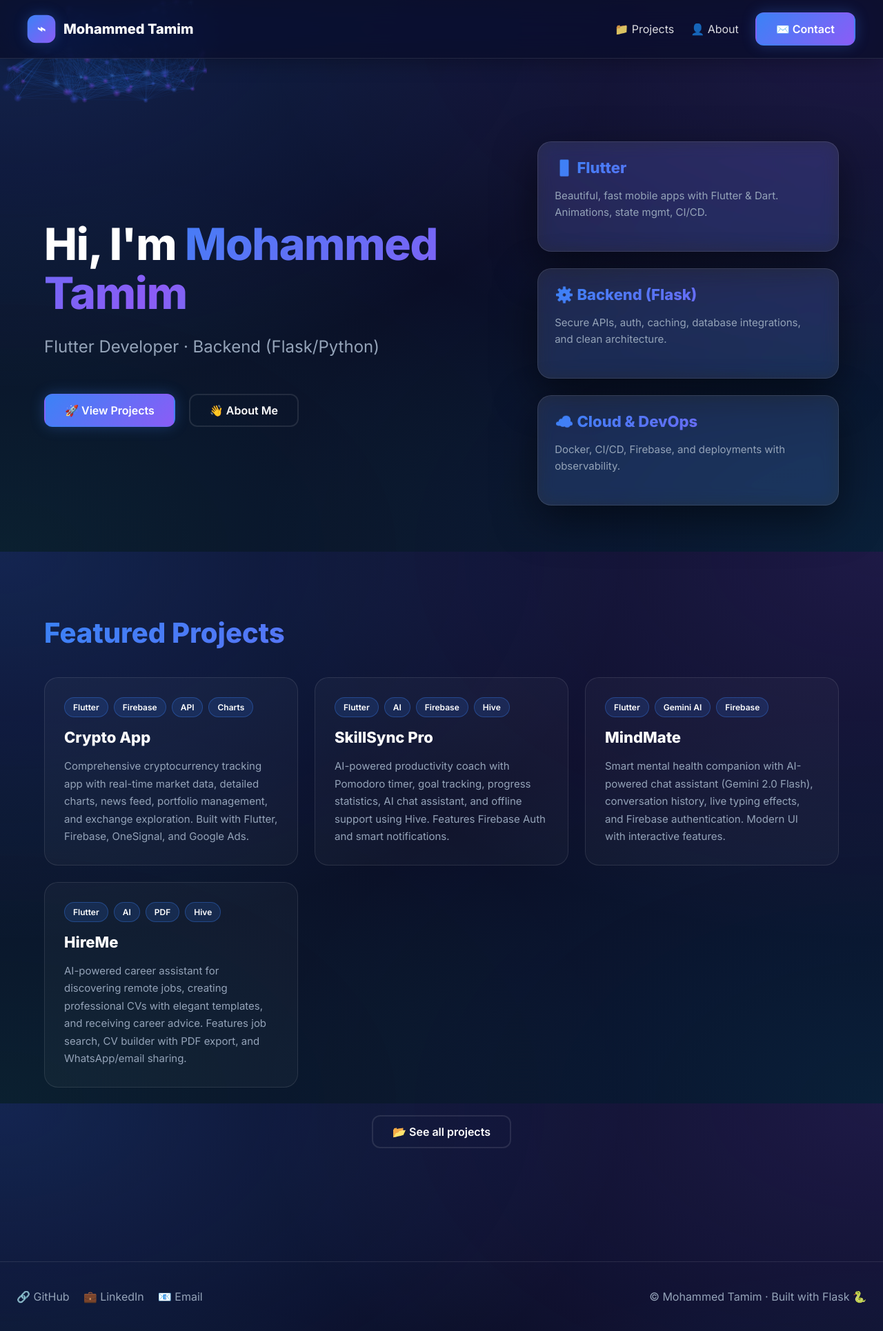
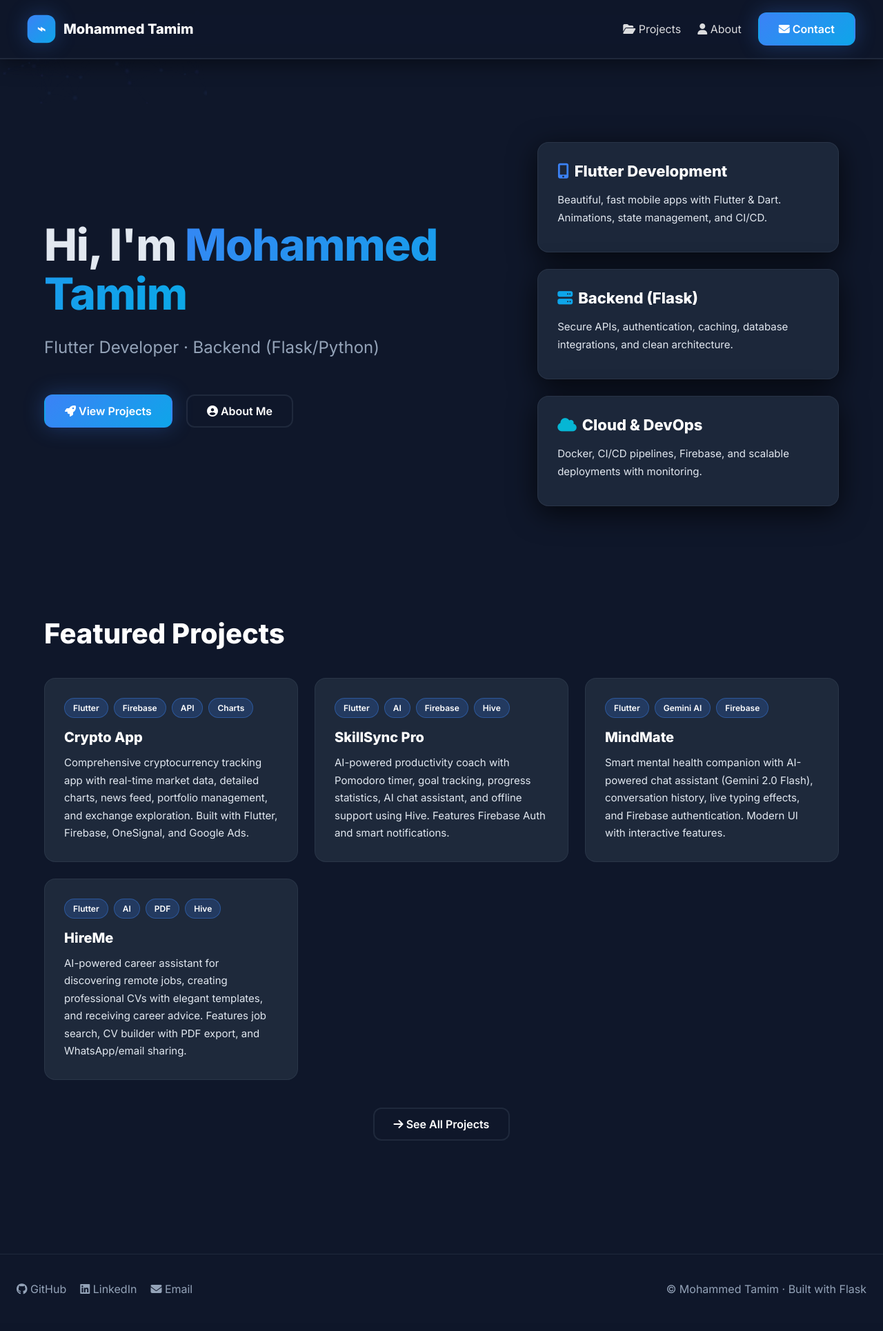
Before and after one commit to shidos5/portfolio, a Flask app: page / in a window 1280 px wide. Shown: the whole page at 69% size. After the commit the page ends 1877 px from the top, so only its background shows below. Run offline with Flask 3, Linux system fonts and the light colour scheme.

Commit message:
Fix colors and add modern Font Awesome icons

```diff
--- a/static/css/style.css
+++ b/static/css/style.css
@@ -1,16 +1,18 @@
 :root{
-  --bg: #0a0e27;
+  --bg: #0f172a;
+  --bg-light: #1e293b;
   --fg: #ffffff;
+  --text: #e2e8f0;
   --muted: #94a3b8;
   --primary: #3b82f6;
-  --accent: #8b5cf6;
+  --accent: #0ea5e9;
   --secondary: #06b6d4;
   --success: #10b981;
-  --card: rgba(255,255,255,0.05);
-  --glass: rgba(255,255,255,0.1);
-  --border: rgba(255,255,255,0.1);
-  --shadow: 0 20px 60px rgba(0,0,0,0.5);
-  --glow: 0 0 20px rgba(59,130,246,0.3);
+  --card: #1e293b;
+  --glass: rgba(30,41,59,0.95);
+  --border: rgba(71,85,105,0.3);
+  --shadow: 0 10px 40px rgba(0,0,0,0.7);
+  --glow: 0 0 30px rgba(59,130,246,0.3);
 }
 
 *{box-sizing:border-box; margin:0; padding:0}
@@ -19,13 +21,8 @@ html,body{height:100%}
 body{
   margin:0;
   font-family:'Inter',system-ui,-apple-system,sans-serif;
-  color:var(--fg);
-  background: #0a0e27;
-  background-image:
-    radial-gradient(at 0% 0%, rgba(59,130,246,0.2) 0px, transparent 50%),
-    radial-gradient(at 100% 0%, rgba(139,92,246,0.15) 0px, transparent 50%),
-    radial-gradient(at 100% 100%, rgba(6,182,212,0.1) 0px, transparent 50%),
-    radial-gradient(at 0% 100%, rgba(16,185,129,0.1) 0px, transparent 50%);
+  color:var(--text);
+  background: var(--bg);
   overflow-x:hidden;
   min-height:100vh;
 }
@@ -36,9 +33,9 @@ body{
   display:flex; align-items:center; justify-content:space-between;
   padding:18px 40px;
   backdrop-filter:saturate(180%) blur(20px);
-  background:rgba(10,14,39,0.8);
-  border-bottom:1px solid var(--border);
-  box-shadow:0 4px 30px rgba(0,0,0,0.3);
+  background:rgba(15,23,42,0.95);
+  border-bottom:2px solid var(--border);
+  box-shadow:0 4px 30px rgba(0,0,0,0.5);
 }
 
 .brand{
@@ -116,9 +113,7 @@ main{padding:60px 24px; max-width:1200px; margin:0 auto}
 .section-title{
   font-size:40px; font-weight:800;
   margin:80px 0 40px; text-align:left;
-  background:linear-gradient(135deg,var(--primary),var(--accent));
-  -webkit-background-clip:text; background-clip:text;
-  color:transparent;
+  color:var(--fg);
 }
 
 .muted{color:var(--muted)}
@@ -128,15 +123,15 @@ main{padding:60px 24px; max-width:1200px; margin:0 auto}
 /* Cards */
 .card{
   border:1px solid var(--border);
-  border-radius:20px; padding:24px;
+  border-radius:16px; padding:28px;
   background:var(--card);
   box-shadow:var(--shadow);
   transition:all .3s ease;
 }
 
 .glass{
-  backdrop-filter: blur(12px) saturate(180%);
   background:var(--glass);
+  border:1px solid var(--border);
 }
 
 /* Hero Section */
@@ -184,13 +179,12 @@ main{padding:60px 24px; max-width:1200px; margin:0 auto}
 
 .hero-cards .card h3{
   margin:0 0 16px; font-size:22px;
-  background:linear-gradient(135deg,var(--primary),var(--accent));
-  -webkit-background-clip:text; background-clip:text;
-  color:transparent;
+  color:var(--fg);
+  font-weight:700;
 }
 
 .hero-cards .card p{
-  color:var(--muted); line-height:1.6;
+  color:var(--text); line-height:1.7;
   font-size:15px;
 }
 
@@ -216,35 +210,31 @@ main{padding:60px 24px; max-width:1200px; margin:0 auto}
 
 .project-card{
   border:1px solid var(--border);
-  padding:28px; border-radius:20px;
-  text-decoration:none; color:var(--fg);
-  background:rgba(255,255,255,0.03);
-  transition:all .4s cubic-bezier(0.4,0,0.2,1);
-  position:relative; overflow:hidden;
-}
-
-.project-card::before{
-  content:''; position:absolute; inset:0;
-  background:linear-gradient(135deg, rgba(59,130,246,0.1), rgba(139,92,246,0.1));
-  opacity:0; transition:opacity .4s ease;
+  padding:28px; border-radius:16px;
+  text-decoration:none;
+  background:var(--card);
+  transition:all .3s ease;
+  position:relative;
+  display:block;
 }
 
 .project-card:hover{
-  transform:translateY(-10px);
-  box-shadow:0 20px 60px rgba(0,0,0,0.4), var(--glow);
+  transform:translateY(-4px);
+  box-shadow:0 12px 40px rgba(0,0,0,0.5);
   border-color:var(--primary);
 }
 
-.project-card:hover::before{opacity:1}
-
 .project-card h3{
-  margin:0 0 16px; font-size:22px;
+  margin:0 0 12px; font-size:20px;
   font-weight:700;
+  color:var(--fg);
 }
 
 .project-card p{
-  color:var(--muted); line-height:1.7;
-  font-size:15px; margin:0;
+  color:var(--text);
+  line-height:1.7;
+  font-size:15px;
+  margin:0;
 }
 
 .project-card .tags{
@@ -255,9 +245,10 @@ main{padding:60px 24px; max-width:1200px; margin:0 auto}
 .project-card .tags span{
   font-size:12px; padding:6px 12px;
   border-radius:999px;
-  background:rgba(59,130,246,0.15);
-  border:1px solid rgba(59,130,246,0.35);
+  background:rgba(59,130,246,0.2);
+  border:1px solid rgba(59,130,246,0.4);
   font-weight:600;
+  color:var(--fg);
 }
 
 /* About Page */
@@ -266,13 +257,14 @@ main{padding:60px 24px; max-width:1200px; margin:0 auto}
 .chips{display:flex; gap:10px; flex-wrap:wrap}
 .chips span{
   padding:8px 16px; border-radius:999px;
-  background:rgba(59,130,246,0.15);
-  border:1px solid rgba(59,130,246,0.35);
+  background:rgba(59,130,246,0.2);
+  border:1px solid rgba(59,130,246,0.4);
   font-weight:600; font-size:14px;
+  color:var(--fg);
   transition:all .3s ease;
 }
 .chips span:hover{
-  background:rgba(59,130,246,0.25);
+  background:rgba(59,130,246,0.3);
   transform:translateY(-2px);
 }
 
@@ -384,7 +376,7 @@ main{padding:60px 24px; max-width:1200px; margin:0 auto}
 /* Background Canvas */
 #bg-canvas{
   position:fixed; inset:0; z-index:-1;
-  opacity:0.6;
+  opacity:0.2;
 }
 
 /* Responsive */
--- a/static/js/main.js
+++ b/static/js/main.js
@@ -34,13 +34,13 @@
   }
 
   function init(){
-    dots = Array.from({length: 80}, ()=>({
+    dots = Array.from({length: 50}, ()=>({
       x: Math.random()*w,
       y: Math.random()*h,
-      r: 1.5 + Math.random()*2,
-      vx: -0.5 + Math.random(),
-      vy: -0.5 + Math.random(),
-      hue: 210 + Math.random()*60
+      r: 1 + Math.random()*1.5,
+      vx: -0.3 + Math.random()*0.6,
+      vy: -0.3 + Math.random()*0.6,
+      hue: 210 + Math.random()*40
     }));
   }
 
@@ -53,10 +53,10 @@
         const dx = p1.x - p2.x;
         const dy = p1.y - p2.y;
         const dist = Math.sqrt(dx*dx + dy*dy);
-        if(dist < 150){
+        if(dist < 120){
           ctx.beginPath();
-          ctx.strokeStyle = `rgba(59,130,246,${(1-dist/150)*0.15})`;
-          ctx.lineWidth = 1;
+          ctx.strokeStyle = `rgba(59,130,246,${(1-dist/120)*0.08})`;
+          ctx.lineWidth = 0.5;
           ctx.moveTo(p1.x, p1.y);
           ctx.lineTo(p2.x, p2.y);
           ctx.stroke();
@@ -83,8 +83,8 @@
 
       ctx.beginPath();
       const gradient = ctx.createRadialGradient(p.x, p.y, 0, p.x, p.y, p.r*2);
-      gradient.addColorStop(0, `hsla(${p.hue}, 80%, 60%, 0.8)`);
-      gradient.addColorStop(1, `hsla(${p.hue}, 80%, 60%, 0)`);
+      gradient.addColorStop(0, `hsla(${p.hue}, 70%, 60%, 0.4)`);
+      gradient.addColorStop(1, `hsla(${p.hue}, 70%, 60%, 0)`);
       ctx.fillStyle = gradient;
       ctx.arc(p.x, p.y, p.r*2, 0, Math.PI*2);
       ctx.fill();
--- a/templates/base.html
+++ b/templates/base.html
@@ -8,6 +8,7 @@
   <link rel="preconnect" href="https://fonts.googleapis.com">
   <link rel="preconnect" href="https://fonts.gstatic.com" crossorigin>
   <link href="https://fonts.googleapis.com/css2?family=Inter:wght@300;400;600;800&display=swap" rel="stylesheet">
+  <link rel="stylesheet" href="https://cdnjs.cloudflare.com/ajax/libs/font-awesome/6.4.0/css/all.min.css">
   <link rel="stylesheet" href="{{ url_for('static', filename='css/style.css') }}">
 </head>
 <body>
@@ -18,9 +19,9 @@
       <span>{{ owner.name or 'Your Name' }}</span>
     </a>
     <nav>
-      <a href="{{ url_for('projects') }}">📁 Projects</a>
-      <a href="{{ url_for('about') }}">👤 About</a>
-      <a class="btn primary" href="{{ url_for('contact') }}">✉️ Contact</a>
+      <a href="{{ url_for('projects') }}"><i class="fas fa-folder-open"></i> Projects</a>
+      <a href="{{ url_for('about') }}"><i class="fas fa-user"></i> About</a>
+      <a class="btn primary" href="{{ url_for('contact') }}"><i class="fas fa-envelope"></i> Contact</a>
     </nav>
   </header>
 
@@ -40,11 +41,11 @@
 
   <footer class="footer">
     <div class="links">
-      {% if owner.github %}<a href="{{ owner.github }}" target="_blank" rel="noopener">🔗 GitHub</a>{% endif %}
-      {% if owner.linkedin %}<a href="{{ owner.linkedin }}" target="_blank" rel="noopener">💼 LinkedIn</a>{% endif %}
-      {% if owner.email %}<a href="mailto:{{ owner.email }}">📧 Email</a>{% endif %}
+      {% if owner.github %}<a href="{{ owner.github }}" target="_blank" rel="noopener"><i class="fab fa-github"></i> GitHub</a>{% endif %}
+      {% if owner.linkedin %}<a href="{{ owner.linkedin }}" target="_blank" rel="noopener"><i class="fab fa-linkedin"></i> LinkedIn</a>{% endif %}
+      {% if owner.email %}<a href="mailto:{{ owner.email }}"><i class="fas fa-envelope"></i> Email</a>{% endif %}
     </div>
-    <div class="copy">© {{ owner.name or 'Your Name' }} · Built with Flask 🐍</div>
+    <div class="copy">© {{ owner.name or 'Your Name' }} · Built with Flask</div>
   </footer>
 
   <script src="{{ url_for('static', filename='js/main.js') }}" defer></script>
--- a/templates/index.html
+++ b/templates/index.html
@@ -5,22 +5,22 @@
     <h1>Hi, I'm <span class="accent">{{ owner.name or 'Your Name' }}</span></h1>
     <p class="subtitle">{{ owner.role or 'Flutter Developer · Backend (Flask/Python)' }}</p>
     <div class="cta">
-      <a class="btn primary" href="{{ url_for('projects') }}">🚀 View Projects</a>
-      <a class="btn ghost" href="{{ url_for('about') }}">👋 About Me</a>
+      <a class="btn primary" href="{{ url_for('projects') }}"><i class="fas fa-rocket"></i> View Projects</a>
+      <a class="btn ghost" href="{{ url_for('about') }}"><i class="fas fa-user-circle"></i> About Me</a>
     </div>
   </div>
   <div class="hero-cards">
     <div class="card glass reveal">
-      <h3>📱 Flutter</h3>
-      <p>Beautiful, fast mobile apps with Flutter & Dart. Animations, state mgmt, CI/CD.</p>
+      <h3><i class="fas fa-mobile-alt" style="color:#3b82f6; margin-right:8px"></i>Flutter Development</h3>
+      <p>Beautiful, fast mobile apps with Flutter & Dart. Animations, state management, and CI/CD.</p>
     </div>
     <div class="card glass reveal">
-      <h3>⚙️ Backend (Flask)</h3>
-      <p>Secure APIs, auth, caching, database integrations, and clean architecture.</p>
+      <h3><i class="fas fa-server" style="color:#0ea5e9; margin-right:8px"></i>Backend (Flask)</h3>
+      <p>Secure APIs, authentication, caching, database integrations, and clean architecture.</p>
     </div>
     <div class="card glass reveal">
-      <h3>☁️ Cloud & DevOps</h3>
-      <p>Docker, CI/CD, Firebase, and deployments with observability.</p>
+      <h3><i class="fas fa-cloud" style="color:#06b6d4; margin-right:8px"></i>Cloud & DevOps</h3>
+      <p>Docker, CI/CD pipelines, Firebase, and scalable deployments with monitoring.</p>
     </div>
   </div>
 </section>
@@ -38,6 +38,6 @@
       <p class="muted">Add your projects to <code>data/projects.json</code> to see them here.</p>
     {% endfor %}
   </div>
-  <div class="center mt-lg"><a class="btn" href="{{ url_for('projects') }}">📂 See all projects</a></div>
+  <div class="center mt-lg"><a class="btn" href="{{ url_for('projects') }}"><i class="fas fa-arrow-right"></i> See All Projects</a></div>
 </section>
 {% endblock %}
```
Also changed, not shown: templates/about.html (+14 -14 lines), templates/contact.html (+5 -5 lines).
